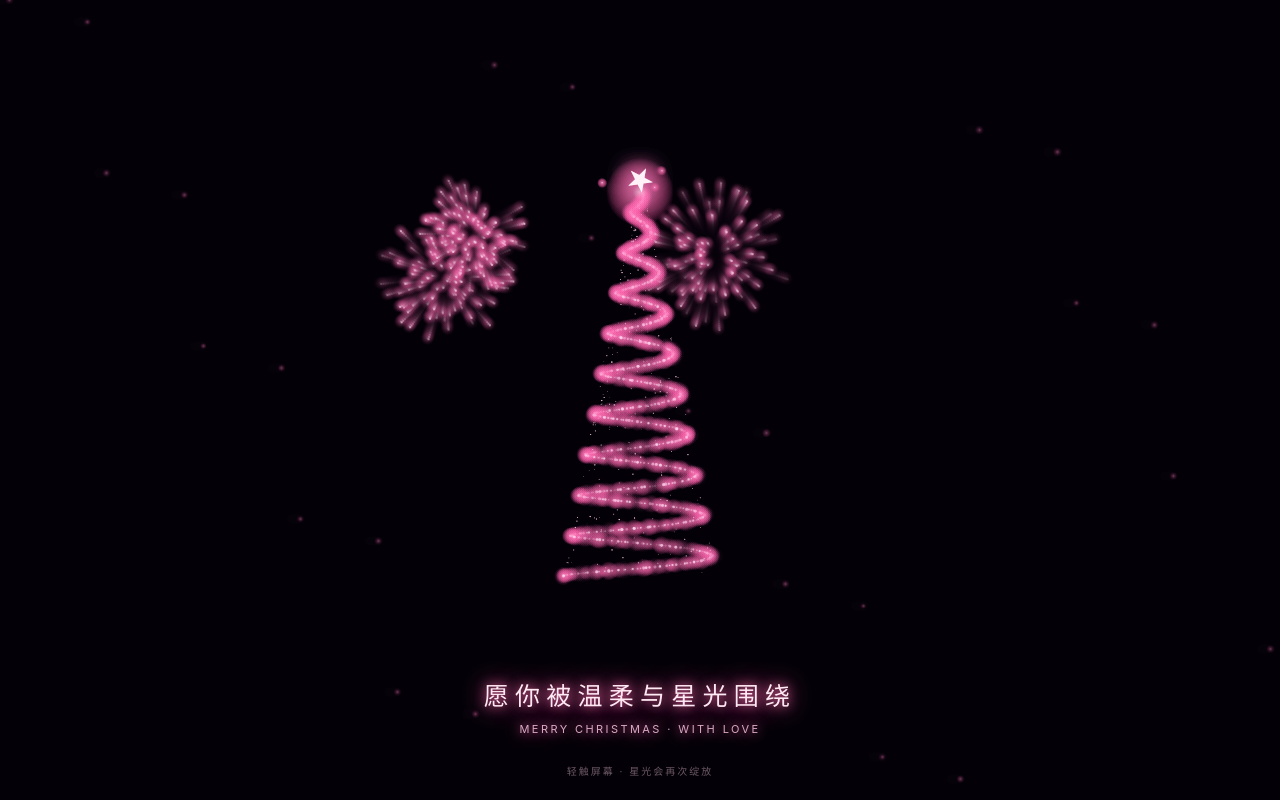
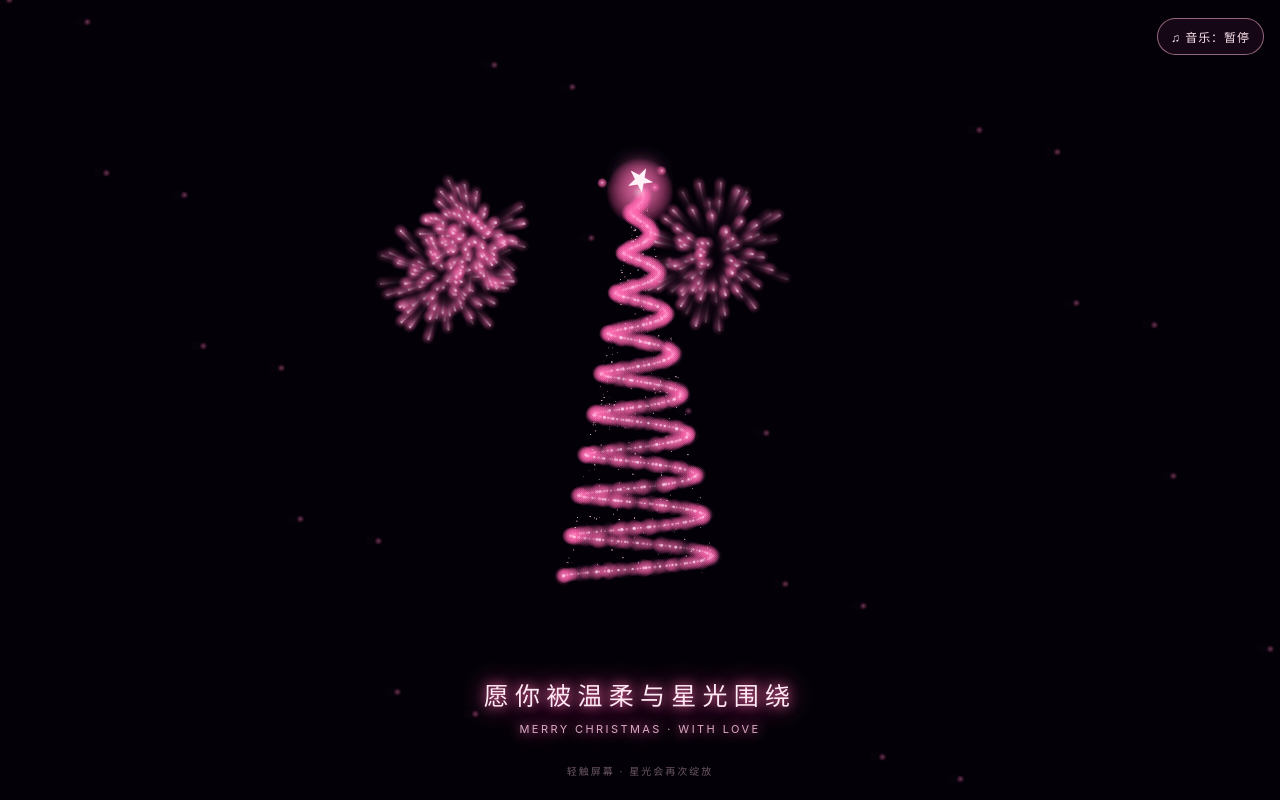
Before and after one commit to klf-18/klf-18.github.io, a plain HTML site: page index.html in a window 1280 px wide. Both pictures are taken after a click on the button "开启星光 ✦". Drawn offline with Linux system fonts and the light colour scheme; animation ran at ten frames a second.

Commit message:
Add files via upload

```diff
--- a/index.html
+++ b/index.html
@@ -16,6 +16,7 @@ button{border:1px solid rgba(255,180,216,.65);background:rgba(255,120,180,.10);c
 #caption strong{display:block;font-size:clamp(18px,5vw,25px);font-weight:300;letter-spacing:.25em}
 #caption span{display:block;margin-top:10px;font-size:11px;letter-spacing:.22em;color:#dbaac4}
 #hint{position:fixed;bottom:22px;left:0;right:0;text-align:center;font-size:10px;letter-spacing:.2em;color:rgba(255,210,230,.42)}
+#musicBtn{position:fixed;top:max(18px,env(safe-area-inset-top));right:16px;z-index:5;display:none;border:1px solid rgba(255,180,216,.55);background:rgba(30,10,28,.72);color:#ffe5f1;border-radius:24px;padding:9px 13px;font-size:12px;letter-spacing:.08em;backdrop-filter:blur(8px)}
 </style>
 </head>
 <body>
@@ -23,71 +24,70 @@ button{border:1px solid rgba(255,180,216,.65);background:rgba(255,120,180,.10);c
 <div id="shade"><h1>星光圣诞树</h1><p>一场为你准备的粉色星光</p><button id="start">开启星光 ✦</button></div>
 <div id="caption"><strong>愿你被温柔与星光围绕</strong><span>MERRY CHRISTMAS · WITH LOVE</span></div>
 <div id="hint">轻触屏幕 · 星光会再次绽放</div>
+<button id="musicBtn" type="button">♫ 音乐：暂停</button>
 <script>
 (()=>{
 const canvas=document.getElementById('c'),ctx=canvas.getContext('2d');
-let w,h,dpr,particles=[],sparkles=[],started=false,burst=0,t=0;
+let w,h,dpr,particles=[],sparkles=[],started=false,t=0;
 const rand=(a,b)=>a+Math.random()*(b-a);
+let audioCtx=null,musicTimer=null,musicOn=false,noteIndex=0;
+// Original gentle, bell-like Christmas melody composed for this page.
+const melody=[659.25,783.99,880,783.99,659.25,587.33,523.25,587.33,659.25,783.99,987.77,880,783.99,659.25,587.33,523.25,587.33,659.25,783.99,659.25,587.33,523.25,493.88,523.25];
+function bell(freq,when,duration,volume){
+ const osc=audioCtx.createOscillator(),gain=audioCtx.createGain();
+ osc.type='sine';osc.frequency.setValueAtTime(freq,when);
+ gain.gain.setValueAtTime(.0001,when);gain.gain.exponentialRampToValueAtTime(volume,when+.025);gain.gain.exponentialRampToValueAtTime(.0001,when+duration);
+ osc.connect(gain);gain.connect(audioCtx.destination);osc.start(when);osc.stop(when+duration+.03);
+}
+function playStep(){
+ if(!musicOn||!audioCtx)return;
+ const now=audioCtx.currentTime,f=melody[noteIndex%melody.length];
+ bell(f,now,.48,.10);bell(f*2,now+.015,.28,.025);
+ if(noteIndex%4===0)[261.63,329.63,392].forEach(v=>bell(v,now+.02,.9,.018));
+ noteIndex++;musicTimer=setTimeout(playStep,430);
+}
+function startMusic(){
+ if(!audioCtx){const AC=window.AudioContext||window.webkitAudioContext;if(!AC)return;audioCtx=new AC()}
+ audioCtx.resume();musicOn=true;document.getElementById('musicBtn').textContent='♫ 音乐：暂停';
+ clearTimeout(musicTimer);playStep();
+}
+function toggleMusic(){
+ if(!audioCtx){startMusic();return}
+ if(musicOn){musicOn=false;clearTimeout(musicTimer);audioCtx.suspend();document.getElementById('musicBtn').textContent='♫ 音乐：继续'}
+ else startMusic();
+}
 function resize(){dpr=Math.min(devicePixelRatio||1,2);w=innerWidth;h=innerHeight;canvas.width=w*dpr;canvas.height=h*dpr;ctx.setTransform(dpr,0,0,dpr,0,0);makeTree()}
 addEventListener('resize',resize);
 function makeTree(){
- particles=[];
- const cx=w/2, top=h*.24, base=Math.min(h*.72,w*1.15), height=base-top;
- // A delicate helical ribbon made from many glowing points.
- for(let i=0;i<1250;i++){
-  const u=i/1249, y=top+u*height, radius=(u*.42+.025)*Math.min(w*.43,170);
-  const a=u*Math.PI*19;
-  particles.push({x:cx+Math.cos(a)*radius,y:y+Math.sin(a)*2.5,z:Math.sin(a),phase:rand(0,6.28),size:rand(.45,1.55),alpha:rand(.35,.9)});
- }
- // faint inner constellation dots
- for(let i=0;i<320;i++){
-  const u=rand(.04,.98), a=rand(0,Math.PI*2), r=u*Math.min(w*.36,145);
-  const maxR=(u*.42+.025)*Math.min(w*.43,170);
-  sparkles.push({x:cx+Math.cos(a)*Math.min(r,maxR),y:top+u*height+rand(-5,5),phase:rand(0,6.28),size:rand(.3,1.1)});
- }
+ particles=[];sparkles=[];
+ const cx=w/2,top=h*.24,base=Math.min(h*.72,w*1.15),height=base-top;
+ for(let i=0;i<1250;i++){const u=i/1249,y=top+u*height,radius=(u*.42+.025)*Math.min(w*.43,170),a=u*Math.PI*19;particles.push({x:cx+Math.cos(a)*radius,y:y+Math.sin(a)*2.5,phase:rand(0,6.28),size:rand(.45,1.55),alpha:rand(.35,.9)})}
+ for(let i=0;i<320;i++){const u=rand(.04,.98),a=rand(0,Math.PI*2),r=u*Math.min(w*.36,145),maxR=(u*.42+.025)*Math.min(w*.43,170);sparkles.push({x:cx+Math.cos(a)*Math.min(r,maxR),y:top+u*height+rand(-5,5),phase:rand(0,6.28),size:rand(.3,1.1)})}
 }
-function glow(x,y,r,a,color='#ff83bd'){
+function glow(x,y,r,a){
  const g=ctx.createRadialGradient(x,y,0,x,y,r);g.addColorStop(0,`rgba(255,235,247,${a})`);g.addColorStop(.22,`rgba(255,119,184,${a*.72})`);g.addColorStop(1,'rgba(255,80,160,0)');
  ctx.fillStyle=g;ctx.beginPath();ctx.arc(x,y,r,0,Math.PI*2);ctx.fill();
 }
-function star(x,y,outer,inner,rot=0){
- ctx.save();ctx.translate(x,y);ctx.rotate(rot);ctx.beginPath();
- for(let i=0;i<10;i++){let a=-Math.PI/2+i*Math.PI/5,r=i%2?inner:outer;ctx.lineTo(Math.cos(a)*r,Math.sin(a)*r)}
- ctx.closePath();ctx.fillStyle='#fff1f8';ctx.shadowColor='#ff75b9';ctx.shadowBlur=22;ctx.fill();ctx.restore();
-}
-function firework(){
- const x=w/2+rand(-w*.24,w*.24),y=h*.28+rand(-h*.12,h*.12);
- for(let i=0;i<95;i++){let a=rand(0,Math.PI*2),v=rand(.5,3.4);burstParticles.push({x,y,vx:Math.cos(a)*v,vy:Math.sin(a)*v,life:rand(35,75),max:75})}
-}
+function star(x,y,outer,inner,rot=0){ctx.save();ctx.translate(x,y);ctx.rotate(rot);ctx.beginPath();for(let i=0;i<10;i++){let a=-Math.PI/2+i*Math.PI/5,r=i%2?inner:outer;ctx.lineTo(Math.cos(a)*r,Math.sin(a)*r)}ctx.closePath();ctx.fillStyle='#fff1f8';ctx.shadowColor='#ff75b9';ctx.shadowBlur=22;ctx.fill();ctx.restore()}
 let burstParticles=[];
+function firework(){const x=w/2+rand(-w*.24,w*.24),y=h*.28+rand(-h*.12,h*.12);for(let i=0;i<95;i++){let a=rand(0,Math.PI*2),v=rand(.5,3.4);burstParticles.push({x,y,vx:Math.cos(a)*v,vy:Math.sin(a)*v,life:rand(35,75),max:75})}}
 function draw(){
- requestAnimationFrame(draw);t++;
- ctx.fillStyle='rgba(5,3,10,.23)';ctx.fillRect(0,0,w,h);
- const cx=w/2, top=h*.24;
- // distant dust
- for(let i=0;i<26;i++){let x=(i*97+t*.12)%w,y=(i*173)%h;glow(x,y,rand(2,5),.13)}
- // tree particles
- for(const p of particles){
-  const tw=.55+.45*Math.sin(t*.045+p.phase);
-  const sway=Math.sin(t*.009+p.phase)*1.6;
-  glow(p.x+sway,p.y,5+p.size*3,p.alpha*tw*.42);
-  ctx.fillStyle=`rgba(255,${150+Math.floor(tw*75)},${205+Math.floor(tw*40)},${p.alpha*tw})`;
-  ctx.beginPath();ctx.arc(p.x+sway,p.y,p.size,0,Math.PI*2);ctx.fill();
- }
+ requestAnimationFrame(draw);t++;ctx.fillStyle='rgba(5,3,10,.23)';ctx.fillRect(0,0,w,h);
+ const cx=w/2,top=h*.24;
+ for(let i=0;i<26;i++){let x=(i*97+t*.12)%w,y=(i*173)%h;glow(x,y,4,.13)}
+ for(const p of particles){const tw=.55+.45*Math.sin(t*.045+p.phase),sway=Math.sin(t*.009+p.phase)*1.6;glow(p.x+sway,p.y,5+p.size*3,p.alpha*tw*.42);ctx.fillStyle=`rgba(255,${150+Math.floor(tw*75)},${205+Math.floor(tw*40)},${p.alpha*tw})`;ctx.beginPath();ctx.arc(p.x+sway,p.y,p.size,0,Math.PI*2);ctx.fill()}
  for(const p of sparkles){let a=.2+.55*(.5+.5*Math.sin(t*.035+p.phase));ctx.fillStyle=`rgba(255,205,230,${a})`;ctx.fillRect(p.x,p.y,p.size,p.size)}
- // trunk glow and star
  glow(cx,h*.24,34,.5);star(cx,top-12,13,5,t*.006);
- // little orbiting lights
  for(let j=0;j<3;j++){let a=t*.012+j*2.1,r=26+j*12;glow(cx+Math.cos(a)*r,top-10+Math.sin(a)*r*.25,5,.65)}
- // fireworks
  if(started&&t%155===0)firework();
  burstParticles=burstParticles.filter(p=>p.life-->0);
  for(const p of burstParticles){p.x+=p.vx;p.y+=p.vy;p.vx*=.985;p.vy*=.985;let a=p.life/p.max;glow(p.x,p.y,7,a*.65);ctx.fillStyle=`rgba(255,220,239,${a})`;ctx.fillRect(p.x,p.y,2,2)}
 }
 resize();draw();
 const shade=document.getElementById('shade'),caption=document.getElementById('caption');
-function start(){if(!started){started=true;shade.style.opacity='0';setTimeout(()=>shade.style.display='none',1000);caption.style.opacity='1';for(let i=0;i<3;i++)setTimeout(firework,i*450)}else firework()}
+function start(){if(!started){started=true;shade.style.opacity='0';setTimeout(()=>shade.style.display='none',1000);caption.style.opacity='1';document.getElementById('musicBtn').style.display='block';startMusic();for(let i=0;i<3;i++)setTimeout(firework,i*450)}else firework()}
 document.getElementById('start').addEventListener('click',start);
+document.getElementById('musicBtn').addEventListener('click',e=>{e.stopPropagation();toggleMusic()});
 canvas.addEventListener('pointerdown',()=>{if(started)firework()});
 })();
 </script>
```
